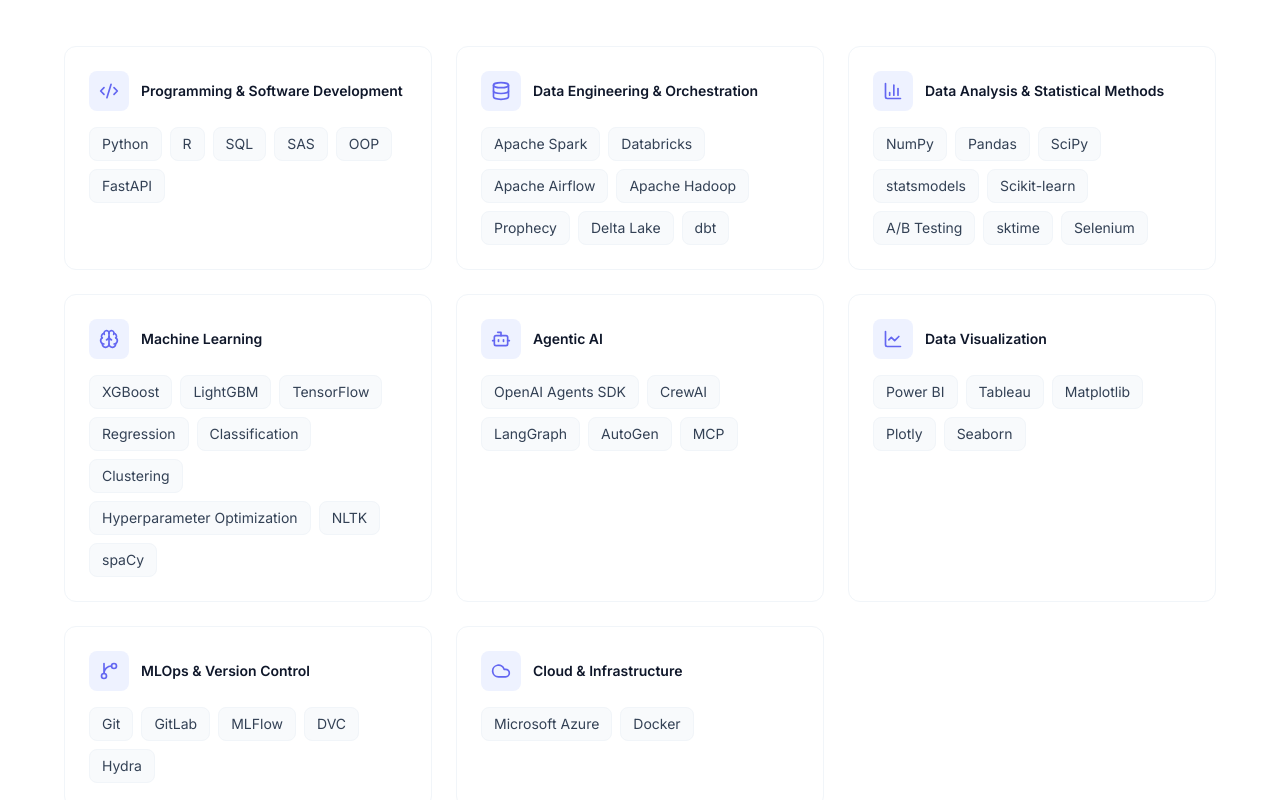
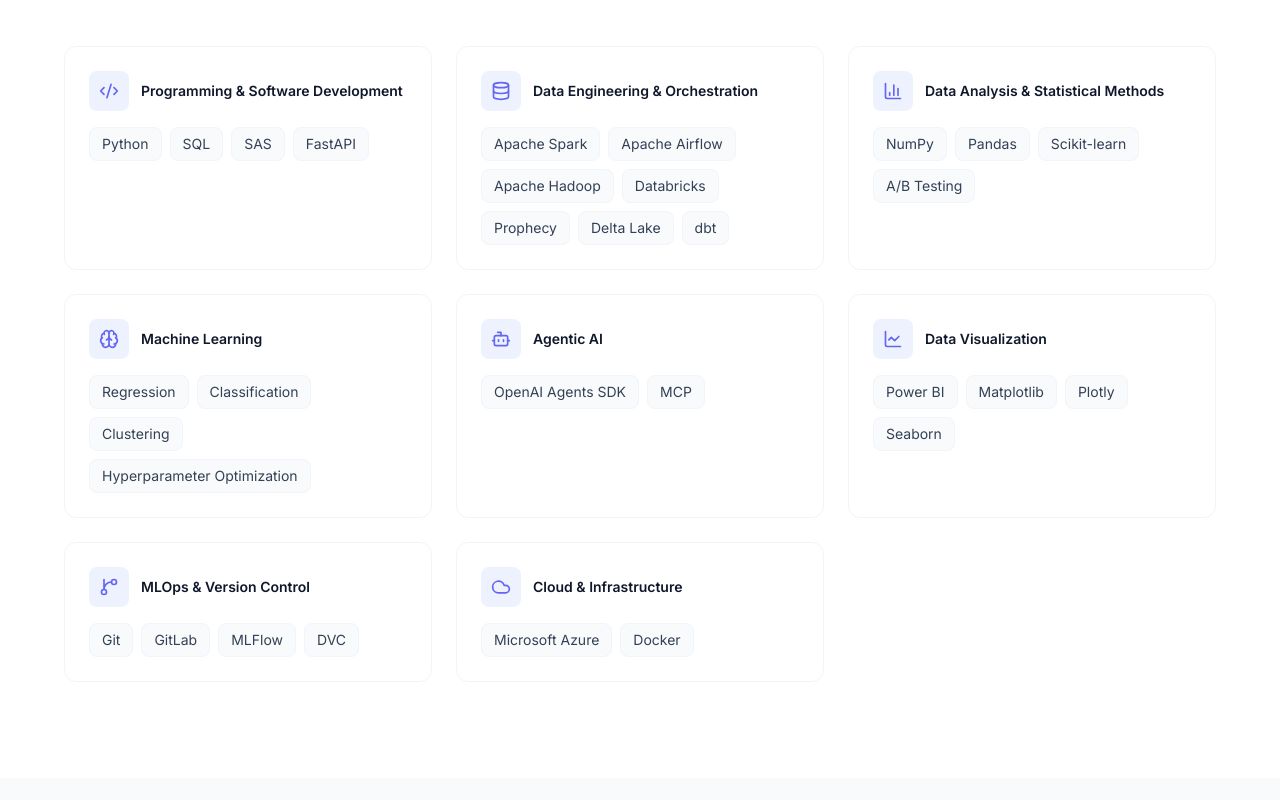
Before and after one commit to aliyusifov99/portfolio-website-v2, a React (Vite) app: page / in a window 1280 px wide. Shown: the part 2520-3320 px from the top of the page. Built offline with nearby package versions, Linux system fonts and the light colour scheme.

Commit message:
Refactor skill categories to remove outdated skills and improve relevance

```diff
--- a/src/data/constants.js
+++ b/src/data/constants.js
@@ -46,37 +46,37 @@
   {
     name: "Programming & Software Development",
     icon: "Code2",
-    skills: ["Python", "R", "SQL", "SAS", "OOP", "FastAPI"],
+    skills: ["Python", "SQL", "SAS", "FastAPI"],
   },
   {
     name: "Data Engineering & Orchestration",
     icon: "Database",
-    skills: ["Apache Spark", "Databricks", "Apache Airflow", "Apache Hadoop", "Prophecy", "Delta Lake", "dbt"],
+    skills: ["Apache Spark", "Apache Airflow", "Apache Hadoop", "Databricks", "Prophecy", "Delta Lake", "dbt"],
   },
   {
     name: "Data Analysis & Statistical Methods",
     icon: "BarChart3",
-    skills: ["NumPy", "Pandas", "SciPy", "statsmodels", "Scikit-learn", "A/B Testing", "sktime", "Selenium"],
+    skills: ["NumPy", "Pandas", "Scikit-learn", "A/B Testing"],
   },
   {
     name: "Machine Learning",
     icon: "Brain",
-    skills: ["XGBoost", "LightGBM", "TensorFlow", "Regression", "Classification", "Clustering", "Hyperparameter Optimization", "NLTK", "spaCy"],
+    skills: ["Regression", "Classification", "Clustering", "Hyperparameter Optimization"],
   },
   {
     name: "Agentic AI",
     icon: "Bot",
-    skills: ["OpenAI Agents SDK", "CrewAI", "LangGraph", "AutoGen", "MCP"],
+    skills: ["OpenAI Agents SDK", "MCP"],
   },
   {
     name: "Data Visualization",
     icon: "LineChart",
-    skills: ["Power BI", "Tableau", "Matplotlib", "Plotly", "Seaborn"],
+    skills: ["Power BI", "Matplotlib", "Plotly", "Seaborn"],
   },
   {
     name: "MLOps & Version Control",
     icon: "GitBranch",
-    skills: ["Git", "GitLab", "MLFlow", "DVC", "Hydra"],
+    skills: ["Git", "GitLab", "MLFlow", "DVC"],
   },
   {
     name: "Cloud & Infrastructure",
```
